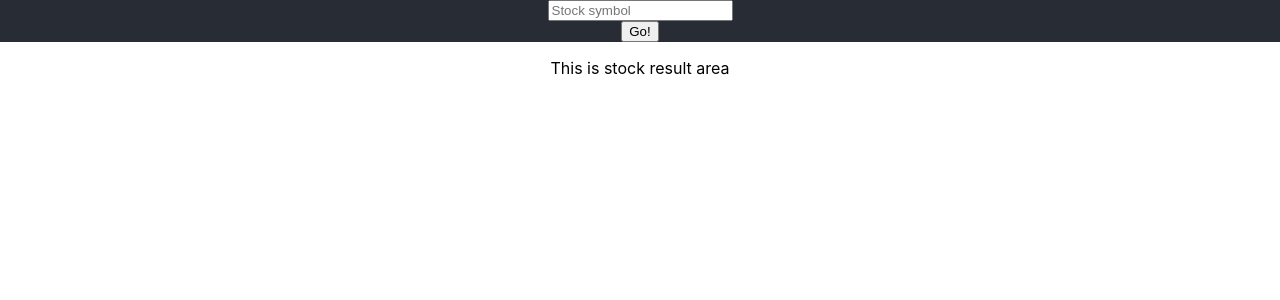
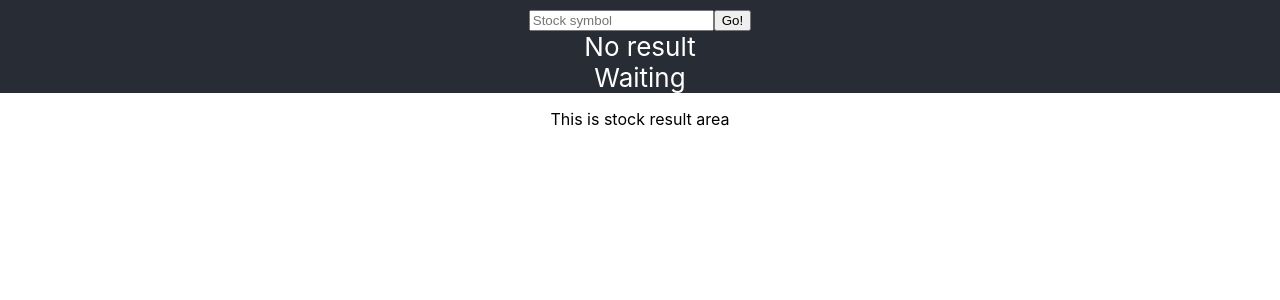
Before and after one commit to terryuser/stockchecker, a React (Create React App) app: page / in a window 1280 px wide. Shown: the top 300 px of the page. Built offline with nearby package versions, Linux system fonts and the light colour scheme.

Commit message:
Search list

```diff
--- a/src/App.js
+++ b/src/App.js
@@ -4,15 +4,15 @@ import './App.css';
 import SearchBar from './component/SearchBar';
 import StockResult from './component/StockResult';
 
-import { CurrentStockProvider } from './Context';
+import { CurrentStockProvider } from './context/CurrentStcok';
 
 function App() {
   const [ current, setCurrent ] = useState('');
   return (
     <div className="App">
       <CurrentStockProvider value={[ current, setCurrent ]}>
-        <SearchBar />
-        <StockResult />
+          <SearchBar />
+          <StockResult />
       </CurrentStockProvider>
     </div>
   );
--- a/src/component/SearchBar.js
+++ b/src/component/SearchBar.js
@@ -1,26 +1,96 @@
 import React, { useContext, useEffect, useState } from 'react';
-import CurrentStockContext from '../Context';
+import CurrentStockContext from '../context/CurrentStcok';
+import Config from '../context/Config.json';
 
 function SearchBar() {
-    const [current, setCurrent] = useContext(CurrentStockContext);
-    const [searchTerm, setSearchTerm] = useState('');
+    const [ current, setCurrent ] = useContext(CurrentStockContext);
+    const [ input, setInput ] = useState('');
+    const [ searchTerm, setSearchTerm ] = useState('');
+    const [ sendSearch, setSendSearch ] = useState(false);
+    const [ error, setError ] = useState(null);
+    const [ searchResult, setSearchResult ] = useState([]);
+
     const handleSearchTerm = event => {
-        setSearchTerm(event.target.value);
-        setCurrent(event.target.value);
+        setInput(event.target.value);
     };
 
     const handleKeyDown = event => {
         if ( event.key === 'Enter' ) {
             setSearchTerm(event.target.value);
-            setCurrent(event.target.value);
+            setSendSearch(true);
+            searchStock(input);
         }
     };
 
+    const handleClick = event => {
+        setSearchTerm(input);
+        setSendSearch(true);
+        searchStock(input);
+    };
+
+    const SearchList = () => {
+        if (sendSearch) {
+            return (
+                <ul className="search-result-wrapper">
+                    {
+                        searchResult.map((item ,index) =>
+                            <li className="search-result-item" key={index}>
+                                <div className="symbol">{item.symbol}</div>
+                                <div className="name">{item.name}</div>
+                                <div className="exchange-symbol">{item.exchangeShortName}</div>
+                            </li>
+                        )
+                    }
+                </ul>
+            );
+        } else {
+            return ('No result');
+        }
+    };
+
+    const searchStock = (terms) => {
+      fetch(
+        Config.API_BaseURL +
+          "search?query=" +
+          terms +
+          "&limit" +
+          Config.Search_setting.limit +
+          "&apikey=" +
+          Config.API_Key
+      )
+        .then((res) => res.json())
+        .then(
+          (result) => {
+            console.log(result);
+            setSendSearch(true);
+            setSearchResult(result);
+          },
+          // Note: it's important to handle errors here
+          // instead of a catch() block so that we don't swallow
+          // exceptions from actual bugs in components.
+          (error) => {
+            setSendSearch(true);
+            setError(error);
+          }
+        );
+    };
+
     return (
-        <header className="App-header">
-            <input type="text" placeholder="Stock symbol" onChange={handleSearchTerm} onKeyDown={handleKeyDown} />
-            <button>Go!</button>
-        </header>
+      <header className="App-header">
+        <div className="Search-block">
+          <div className="Input-wrapper">
+            <input
+              type="text"
+              placeholder="Stock symbol"
+              onChange={handleSearchTerm}
+              onKeyDown={handleKeyDown}
+            />
+            <button onClick={handleClick}>Go!</button>
+          </div>
+          <SearchList />
+        </div>
+        <div>{!sendSearch ? 'Waiting' : 'Searching: ' + JSON.stringify(searchTerm)}</div>
+      </header>
     );
 }
 
--- a/src/component/StockResult.js
+++ b/src/component/StockResult.js
@@ -1,5 +1,5 @@
 import React, { useContext, useState } from 'react';
-import CurrentStockContext from '../Context';
+import CurrentStockContext from '../context/CurrentStcok';
 
 function StockResult() {
     const [error, setError] = useState(null);
@@ -12,7 +12,6 @@ function StockResult() {
     return (
         <div className="stock-result-container">
             <p>This is stock result area</p>
-            <p>{currentStock}</p>
         </div>
     );
 }
--- /dev/null
+++ b/src/context/Config.json
@@ -0,0 +1,7 @@
+{
+    "API_BaseURL": "https://financialmodelingprep.com/api/v3/",
+    "API_Key": "6aba1c9985ced472f523fd6f5d9ee688",
+    "Search_setting": {
+        "limit": 10
+    }
+}
```
Also changed, not shown: src/context/CurrentStcok.js (line endings or trailing spaces).
